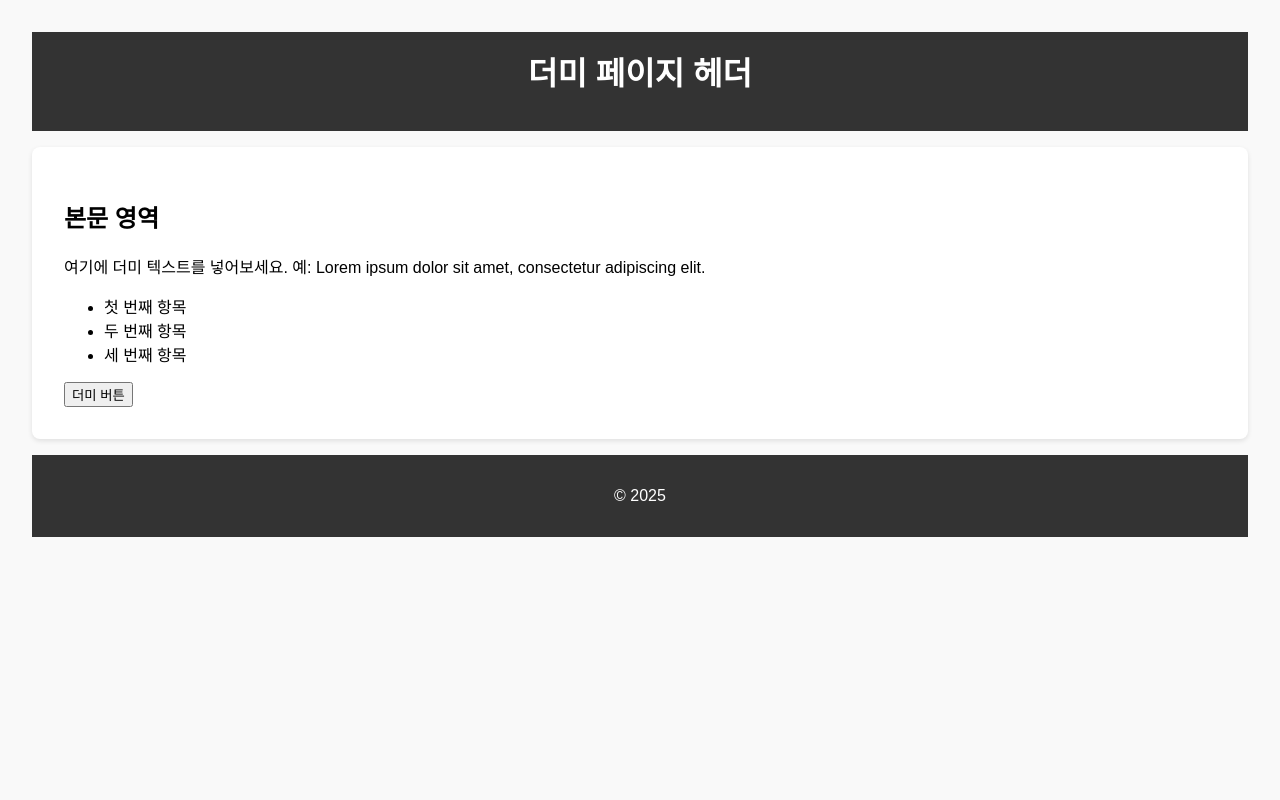
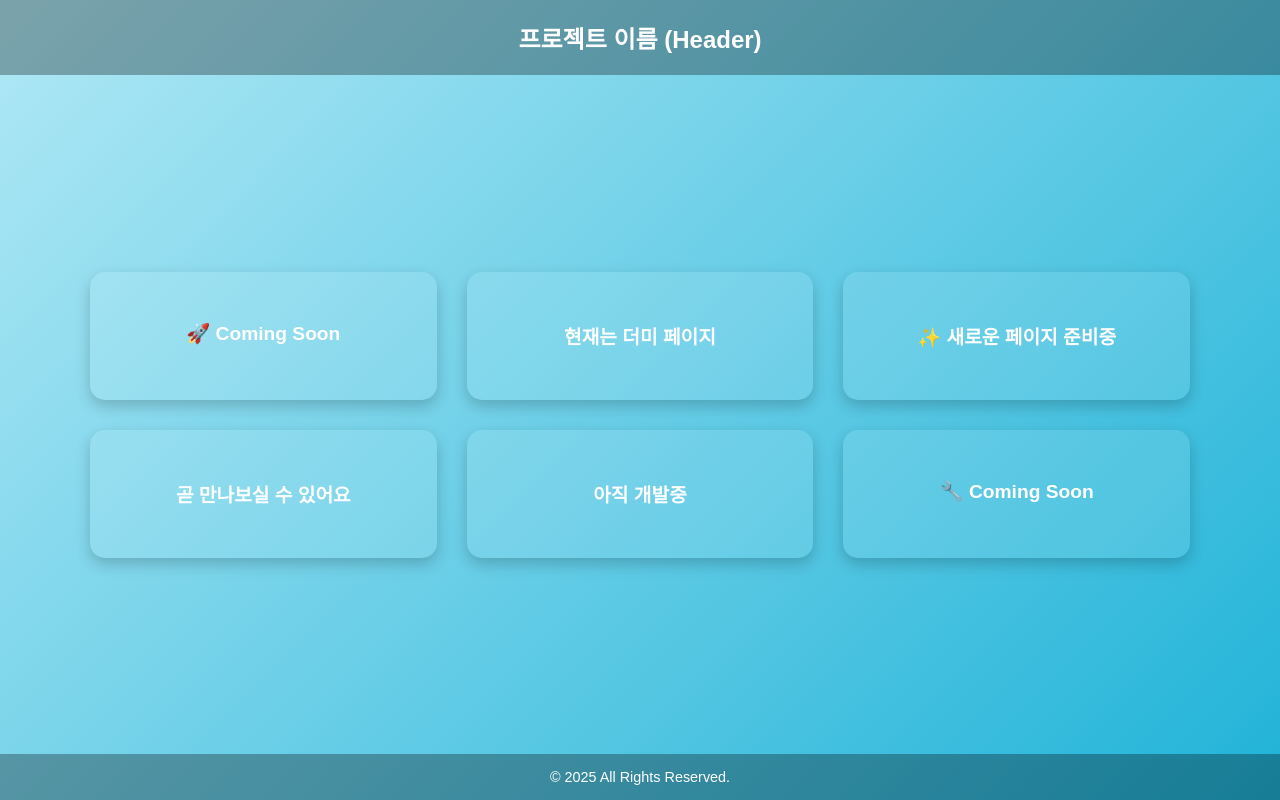
Before and after one commit to jheon1112/jheon1112.github.io, a plain HTML site: page index.html in a window 1280 px wide. Drawn offline with Linux system fonts and the light colour scheme.

Commit message:
Update index.html

```diff
--- a/index.html
+++ b/index.html
@@ -1,49 +1,80 @@
 <!DOCTYPE html>
 <html lang="ko">
 <head>
-  <meta charset="UTF-8" />
-  <meta name="viewport" content="width=device-width, initial-scale=1.0" />
-  <title>Dummy Page</title>
+  <meta charset="UTF-8">
+  <title>Coming Soon</title>
   <style>
+    * { margin: 0; padding: 0; box-sizing: border-box; }
     body {
-      font-family: Arial, sans-serif;
-      margin: 2rem;
-      background-color: #f9f9f9;
+      font-family: 'Arial', sans-serif;
+      display: flex;
+      flex-direction: column;
+      min-height: 100vh;
+      background: linear-gradient(135deg, #6dd5ed8a, #20b3d8);
+      color: #fff;
     }
-    header, footer {
-      background-color: #333;
-      color: #fff;
-      padding: 1rem;
+    header {
+      background: rgba(0,0,0,0.3);
+      padding: 20px;
       text-align: center;
+      font-size: 1.5em;
+      font-weight: bold;
     }
     main {
-      background-color: #fff;
-      padding: 2rem;
-      margin: 1rem 0;
-      border-radius: 8px;
-      box-shadow: 0 2px 5px rgba(0,0,0,0.1);
+      flex: 1;
+      display: flex;
+      justify-content: center;
+      align-items: center;
+      padding: 40px 20px;
     }
-    h1 {
-      margin-top: 0;
+    .grid {
+      display: grid;
+      grid-template-columns: repeat(3, 1fr);
+      gap: 30px;
+      max-width: 1100px;
+      width: 100%;
+    }
+    .card {
+      background: rgba(255, 255, 255, 0.1);
+      padding: 50px 40px;
+      border-radius: 15px;
+      text-align: center;
+      font-size: 1.2em;
+      font-weight: bold;
+      box-shadow: 0 6px 15px rgba(0,0,0,0.2);
+      transition: transform 0.2s;
+    }
+    .card:hover {
+      transform: translateY(-5px);
+      background: #2193b0;
+      color: #fff;
+    }
+    footer {
+      background: rgba(0,0,0,0.3);
+      padding: 15px;
+      text-align: center;
+      font-size: 0.9em;
     }
   </style>
 </head>
 <body>
   <header>
-    <h1>더미 페이지 헤더</h1>
+    프로젝트 이름 (Header)
   </header>
+
   <main>
-    <h2>본문 영역</h2>
-    <p>여기에 더미 텍스트를 넣어보세요. 예: Lorem ipsum dolor sit amet, consectetur adipiscing elit.</p>
-    <ul>
-      <li>첫 번째 항목</li>
-      <li>두 번째 항목</li>
-      <li>세 번째 항목</li>
-    </ul>
-    <button onclick="alert('더미 버튼 클릭!')">더미 버튼</button>
+    <div class="grid">
+      <div class="card">🚀 Coming Soon</div>
+      <div class="card">현재는 더미 페이지</div>
+      <div class="card">✨ 새로운 페이지 준비중</div>
+      <div class="card">곧 만나보실 수 있어요</div>
+      <div class="card">아직 개발중</div>
+      <div class="card">🔧 Coming Soon</div>
+    </div>
   </main>
+
   <footer>
-    <p>© 2025</p>
+    © 2025 All Rights Reserved.
   </footer>
 </body>
 </html>
```
